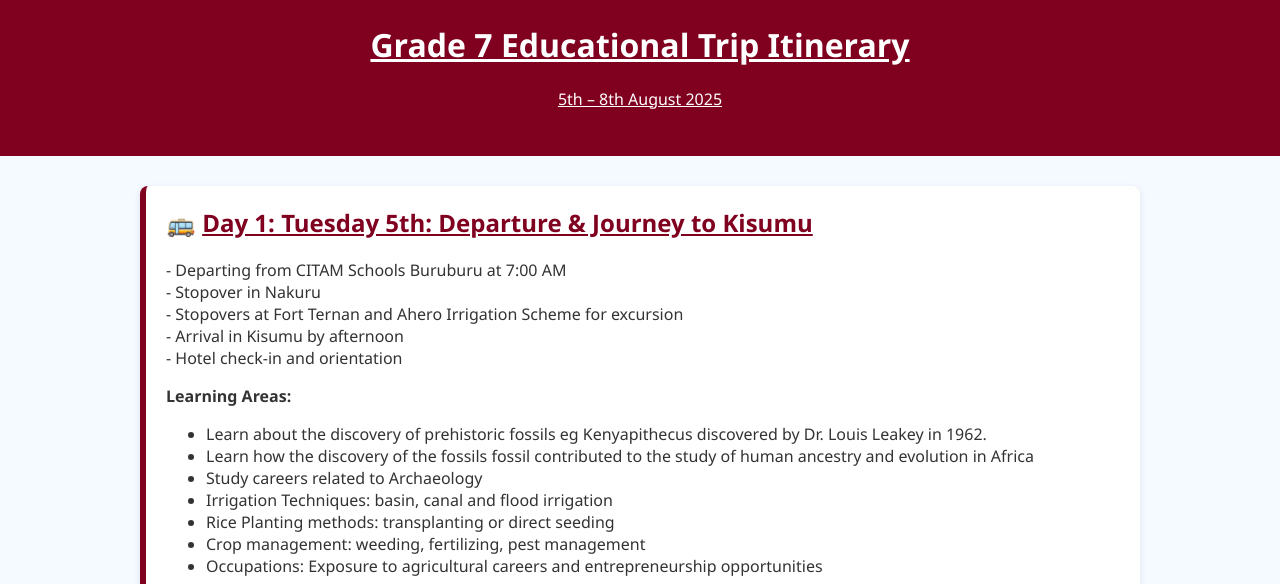
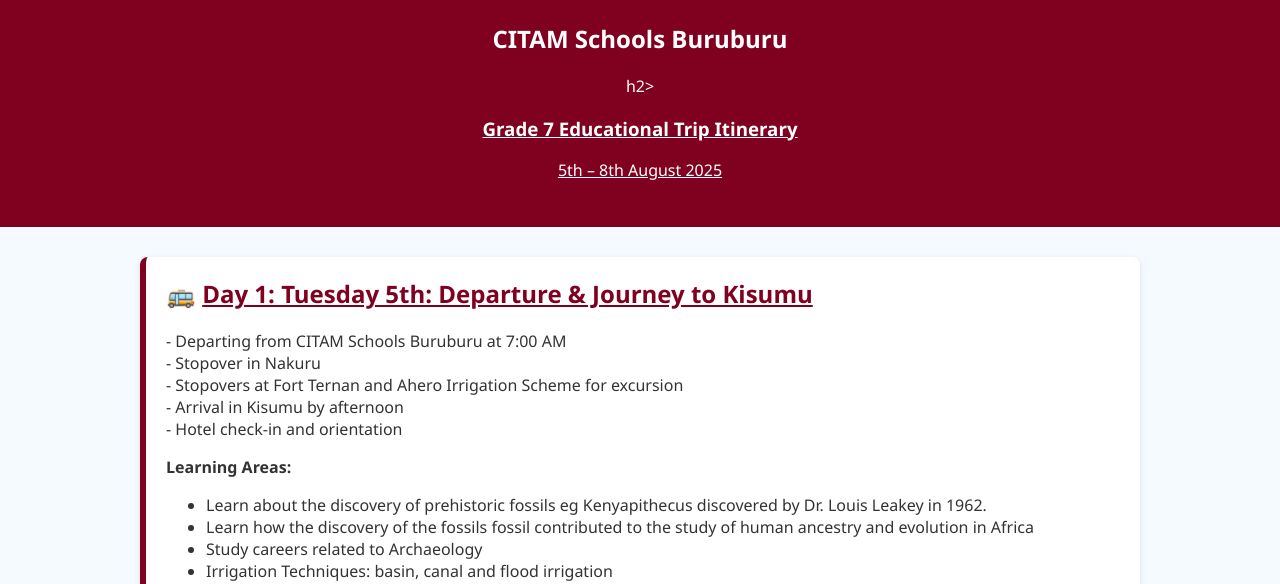
Before and after one commit to Wycliffe-Upot/G_7_trip_itinerary, a plain HTML site: page index.html in a window 1280 px wide. Shown: the part 169-753 px from the top of the page. Drawn offline with Linux system fonts and the light colour scheme.

Commit message:
Update index.html

```diff
--- a/index.html
+++ b/index.html
@@ -72,7 +72,8 @@
 
   <header>
     <img src="citamlogo.jpeg" alt="CITAM Logo" class="logo">
-    <h1><u>Grade 7 Educational Trip Itinerary</u></h1>
+    <h2><strong>CITAM Schools Buruburu</strong></h2>h2>
+    <h3><u>Grade 7 Educational Trip Itinerary</u></h3>
     <p><u>5th – 8th August 2025</u></p>
   </header>
 
```
